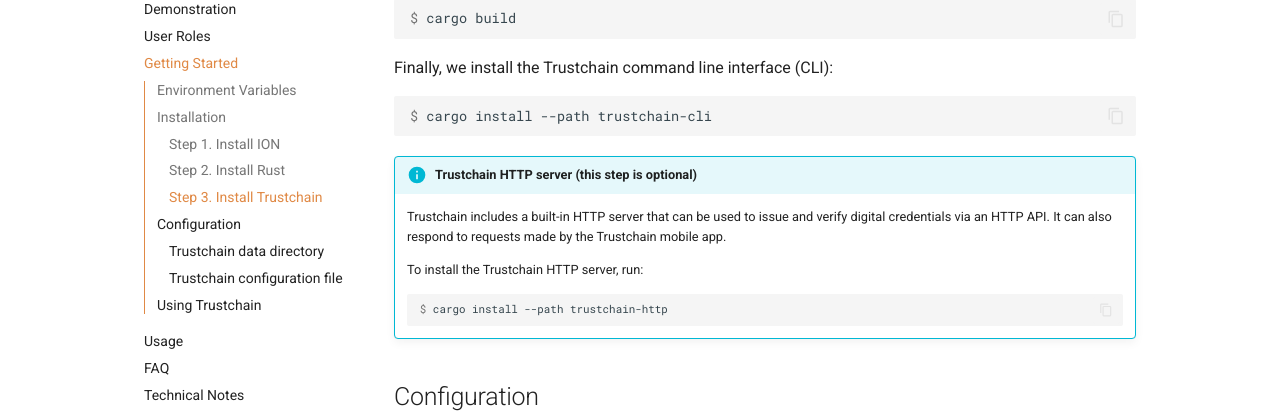
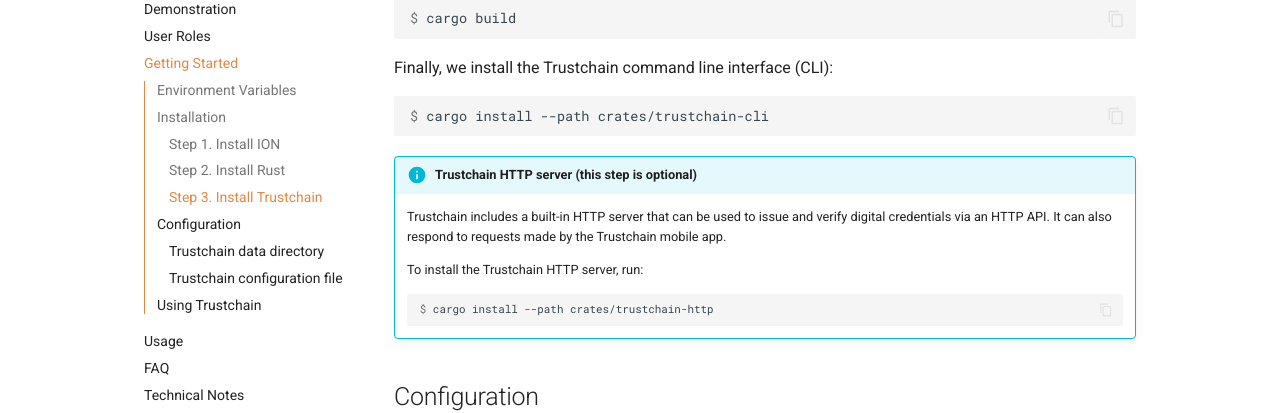
Before and after one commit to alan-turing-institute/trustchain, an MkDocs documentation site: the page built from docs/getting-started.md, in a window 1280 px wide and 900 px high, scrolled down 2471 px. Shown: the part 153-566 px from the top of the window. Built offline with MkDocs 1.6.1 and Material for MkDocs 9.7.7, drawn with Linux system fonts in a browser that asks for light colours; nearby versions of some CDN libraries; library files that are not in the unit come from our copies.

Commit message:
Update install path in docs
Co-authored-by: pwochner <pwochner@users.noreply.github.com>
Co-authored-by: Tim Hobson <thobson@turing.ac.uk>

````diff
--- a/docs/getting-started.md
+++ b/docs/getting-started.md
@@ -91,7 +91,7 @@
 
 Finally, we install the Trustchain command line interface (CLI):
 ```console
-$ cargo install --path trustchain-cli
+$ cargo install --path crates/trustchain-cli
 ```
 
 !!! info "Trustchain HTTP server (this step is optional)"
@@ -100,7 +100,7 @@
 
     To install the Trustchain HTTP server, run:
     ```console
-    $ cargo install --path trustchain-http
+    $ cargo install --path crates/trustchain-http
     ```
 
 ## Configuration
````
Also changed, not shown: docs/dev-guide.md (+2 -2 lines).
